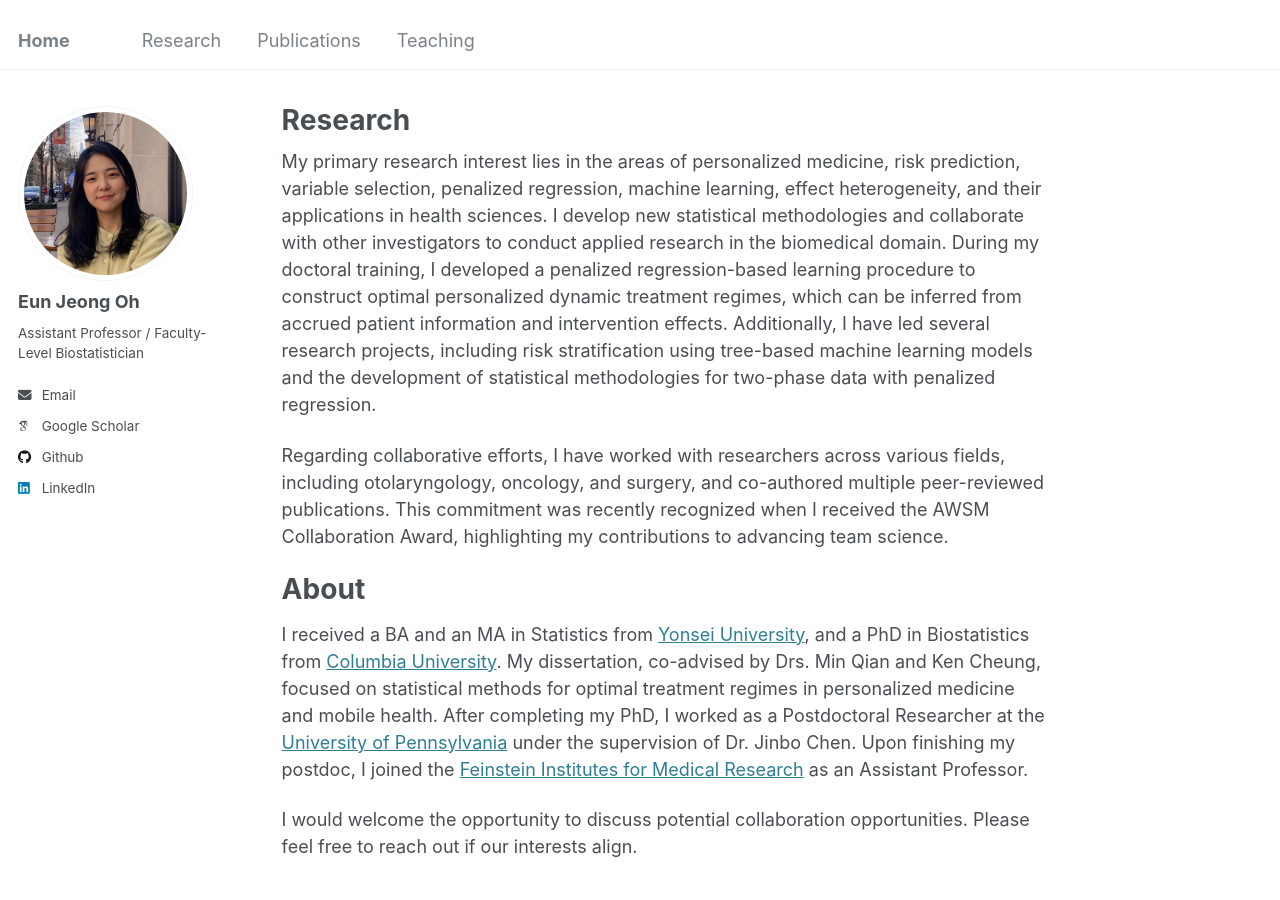
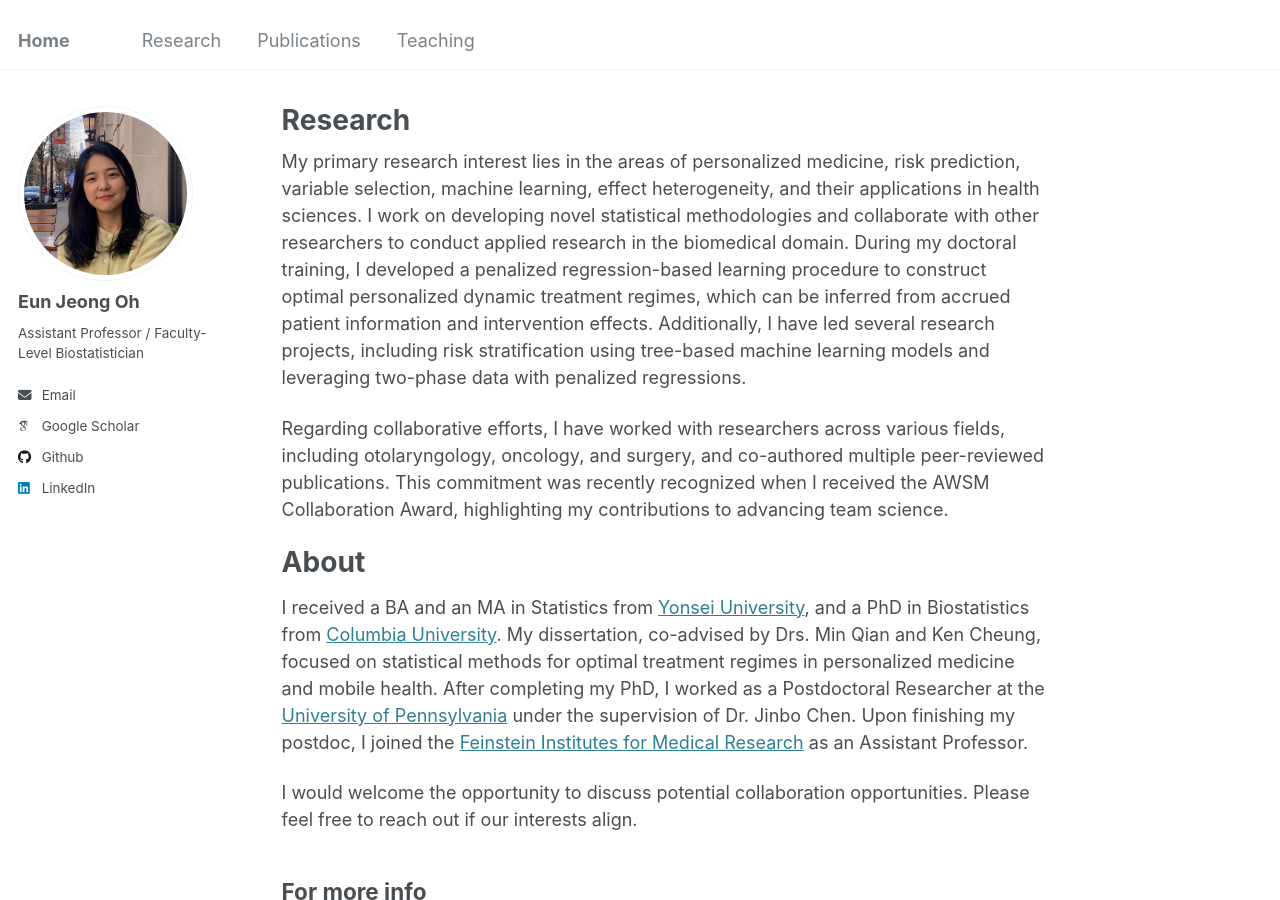
Before and after one commit to oheunj/oheunj.github.io, a Jekyll site: the page built from _pages/about.md, in a window 1280 px wide and 900 px high. Built offline with Jekyll 4.4.1, drawn with Linux system fonts in a browser that asks for light colours; some web fonts are replaced.

Commit message:
Update about.md

```diff
--- a/_pages/about.md
+++ b/_pages/about.md
@@ -7,7 +7,7 @@
   - /about.html
 ---
 
-My primary research interest lies in the areas of personalized medicine, risk prediction, variable selection, penalized regression, machine learning, effect heterogeneity, and their applications in health sciences. I develop new statistical methodologies and collaborate with other investigators to conduct applied research in the biomedical domain. During my doctoral training, I developed a penalized regression-based learning procedure to construct optimal personalized dynamic treatment regimes, which can be inferred from accrued patient information and intervention effects. Additionally, I have led several research projects, including risk stratification using tree-based machine learning models and the development of statistical methodologies for two-phase data with penalized regression.
+My primary research interest lies in the areas of personalized medicine, risk prediction, variable selection, machine learning, effect heterogeneity, and their applications in health sciences. I work on developing novel statistical methodologies and collaborate with other researchers to conduct applied research in the biomedical domain. During my doctoral training, I developed a penalized regression-based learning procedure to construct optimal personalized dynamic treatment regimes, which can be inferred from accrued patient information and intervention effects. Additionally, I have led several research projects, including risk stratification using tree-based machine learning models and leveraging two-phase data with penalized regressions.
 
 Regarding collaborative efforts, I have worked with researchers across various fields, including otolaryngology, oncology, and surgery, and co-authored multiple peer-reviewed publications. This commitment was recently recognized when I received the AWSM Collaboration Award, highlighting my contributions to advancing team science.
 
```
